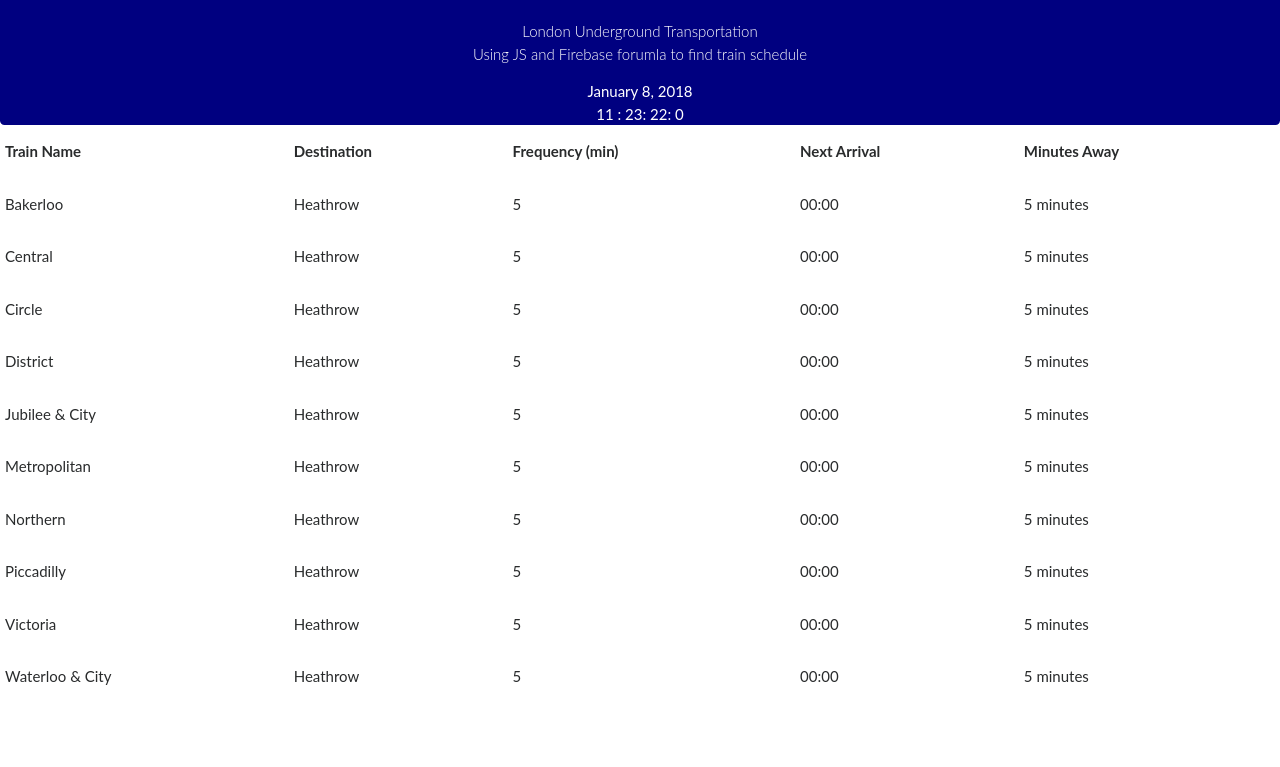
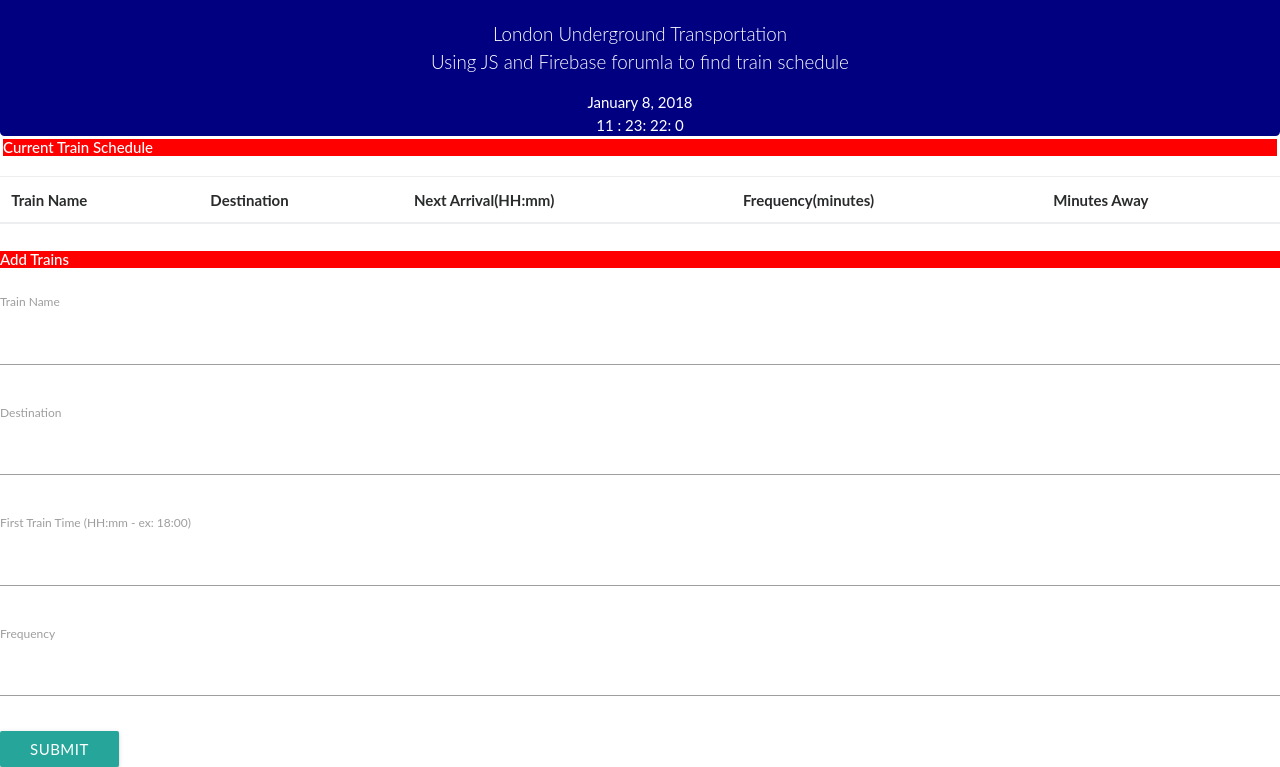
Before and after one commit to WslyStvnChng/train-firebase, a plain HTML site: page index.html in a window 1280 px wide. Shown: the part 71-838 px from the top of the page. Before the commit the page ends 800 px from the top, so only its background shows below. Drawn offline with nearby package versions, Linux system fonts and the light colour scheme.

Commit message:
Started Js. Up-to-date clock and calendar. Added on.click function for form input and console.log them.

```diff
--- a/assets/css/style.css
+++ b/assets/css/style.css
@@ -2,6 +2,7 @@ body {
   width: 100%;
   font-family: "Lato", sans-serif;
   max-height: 100%;
+  background: white;
 }
 
 .jumbotron {
@@ -20,10 +21,19 @@ body {
 
 }
 
-.lead {
+h3 {
+  text-align: left;
+  background: red;
+  color: white;
+  margin-top: 0px;
+  border: 3px solid white;
+  width: 100%;
+  font-size: 15px;
+  /* text-transform: uppercase; */
+}
+h2 {
+  text-align: left;
+  background: red;
+  color: white;
   font-size: 15px;
 }
-
-form {
-  font-size: 10px;
-}
--- a/assets/javascript/train.js
+++ b/assets/javascript/train.js
@@ -53,43 +53,23 @@ function initClock() {
   // Create a variable to reference the database
   var database = firebase.database();
 
-  // // Initial Values
-  // var time = "";
-  // var trainNames = "";
-  // var arrivalTime = "";
-  // var minutesArrivalTime = trainNames + time;
+  // Capture Button Click
 
-  // // Initial load and subsequent value changes, get snapshot of the stored data
-  // // Update page in real-time when the firebase database changes
+  $("#addTrainButton").on("click", function() {
+    event.preventDefault();
 
-  // database.ref().on("value", function (snapshot){
+    // Initial Values from DOM
+    var trainName = $("#trainNameInput").val().trim();
+    var destination = $("#destinationInput").val().trim();
+    var firstTrain = $("#timeInput").val().trim();
+    var frequency = $("#frequencyInput").val().trim();
 
-  // })
+    // Verifying the on.click button works
+    console.log(trainName);
+    console.log(destination);
+    console.log(firstTrain);
+    console.log(frequency);
 
-  function makeTable(container, data) {
-    var table = $("<table/>").addClass("ScheduleTable");
-    $.each(data, function(rowIndex, r){
-      var row = $("<tr/>");
-      $.each(r, function(colIndex, c) {
-        row.append($("<t" + (rowIndex == 0 ? "h" : "d") + ">").text(c));
-      });
-      table.append(row);
-    });
-    return container.append(table);
-  }
-
-  $(document).ready(function() {
-    var data = [["Train Name", "Destination", "Frequency (min)", "Next Arrival", "Minutes Away"],
-  ["Bakerloo", "Heathrow", "5", "00:00", "5 minutes"],
-  ["Central", "Heathrow", "5", "00:00", "5 minutes"],
-  ["Circle", "Heathrow", "5", "00:00", "5 minutes"],
-  ["District", "Heathrow", "5", "00:00", "5 minutes"],
-  ["Jubilee & City", "Heathrow", "5", "00:00", "5 minutes"],
-  ["Metropolitan", "Heathrow", "5", "00:00", "5 minutes"],
-  ["Northern", "Heathrow", "5", "00:00", "5 minutes"],
-  ["Piccadilly", "Heathrow", "5", "00:00", "5 minutes"],
-  ["Victoria", "Heathrow", "5", "00:00", "5 minutes"],
-  ["Waterloo & City", "Heathrow", "5", "00:00", "5 minutes"]]
-  var cityTable = makeTable($(document.body), data);
-
+    // Creating object to hold train data
+    var newTrain = { name: trainName, where: destination, whichTrain: firstTrain, howLong: frequency};
   });
--- a/index.html
+++ b/index.html
@@ -44,30 +44,58 @@
       </div>
     </div>
     <div class="schedule-container">
-      <!-- Js File Insert with Tables -->
+      <div class="schedule-heading">
+        <h3 class="schedule-current">
+          <strong>Current Train Schedule</strong>
+        </h3>
+      </div>
+      <div class="schedule-body">
+        <table class="table table-dot" id="trainTable">
+          <thead>
+            <tr>
+              <th>Train Name</th>
+              <th>Destination</th>
+              <th>Next Arrival(HH:mm)</th>
+              <th>Frequency(minutes)</th>
+              <th>Minutes Away</th>
+            </tr>
+          </thead>
+          <tbody>
+            <!-- Insert  -->
+          </tbody>
+        </table>
+      </div>
     </div>
 
-    <!-- <span class="search-container">
+    <!-- Add Trains -->
+    <div class="add-container">
+      <div class="add-heading">
+        <h2 class="add-current">
+          <strong>Add Trains</strong>
+        </h2>
+      </div>
+      <div class="form-body">
+      <!-- Entry Form -->
         <form>
           <div class="form-group">
             <label for="">Train Name</label>
-          <input type="text" class="" id="search-term" placeholder="">
+            <input type="text" class="form-data" id="trainNameInput" placeholder="">
           </div>
           <div class="form-group">
             <label for="">Destination</label>
-          <input type="text" class="" id="num-records" placeholder="">
+            <input type="text" class="form-data" id="destinationInput" placeholder="">
           </div>
           <div class="form-group">
-          <label for="">First Train Time (HH:mm - military time)</label>
-          <input type="text" class="" id="start-year" placeholder="">
+            <label for="">First Train Time (HH:mm - ex: 18:00)</label>
+            <input type="text" class="form-data" id="timeInput" placeholder="">
           </div>
           <div class="form-group">
             <label for="">Frequency</label>
-          <input type="text" class="" id="end-year" placeholder="">
+            <input type="text" class="form-data" id="frequencyInput" placeholder="">
           </div>
         </form>
-      <button type="button" class="btn btn-secondary" id="search">Submit</button>
-    </span> -->
+        <button type="submit" class="btn btn-secondary" id="addTrainButton">Submit</button>
+      </div>
     </div>
 
     <script src="https://code.jquery.com/jquery-3.2.1.min.js" integrity="sha256-hwg4gsxgFZhOsEEamdOYGBf13FyQuiTwlAQgxVSNgt4="
```
Lines whose indentation alone changed are shown as unchanged.
